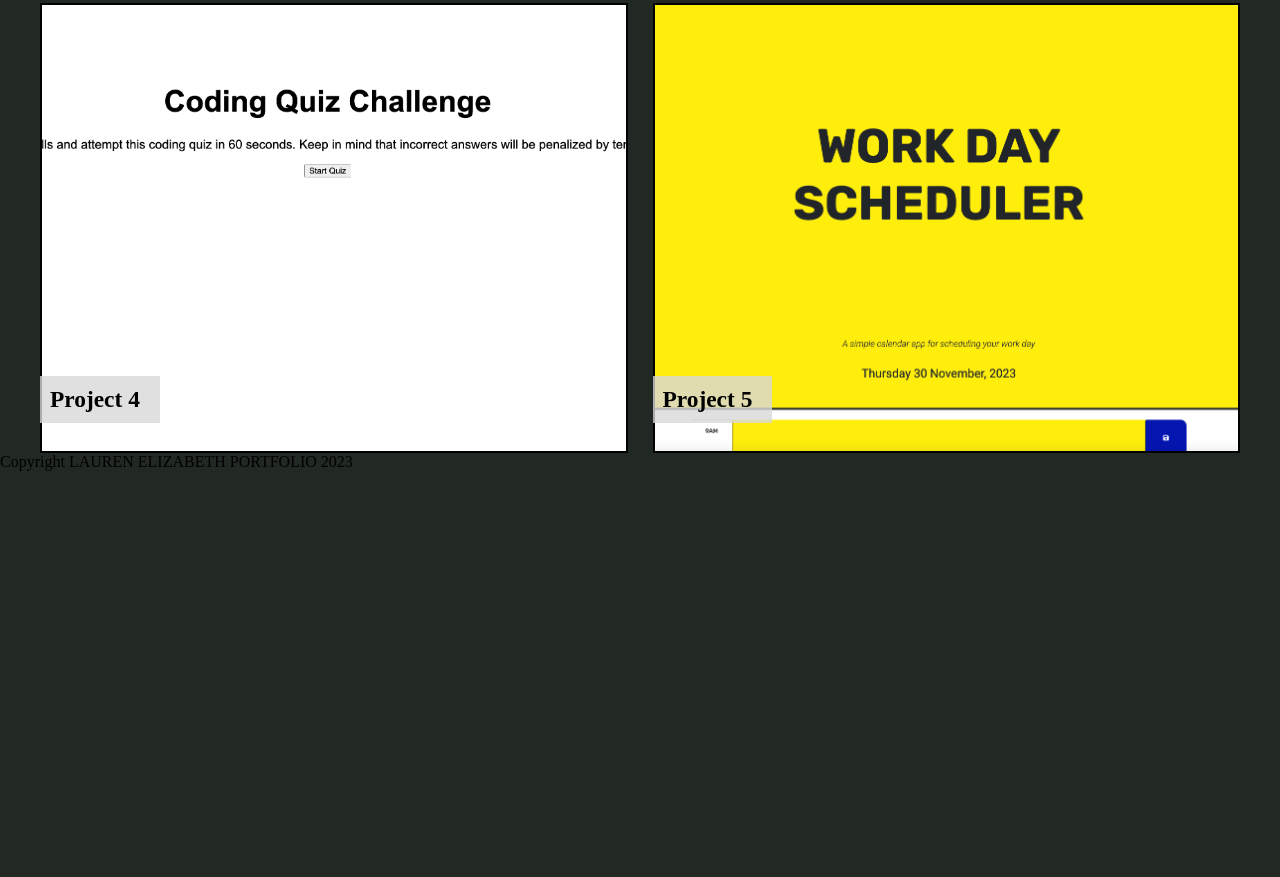
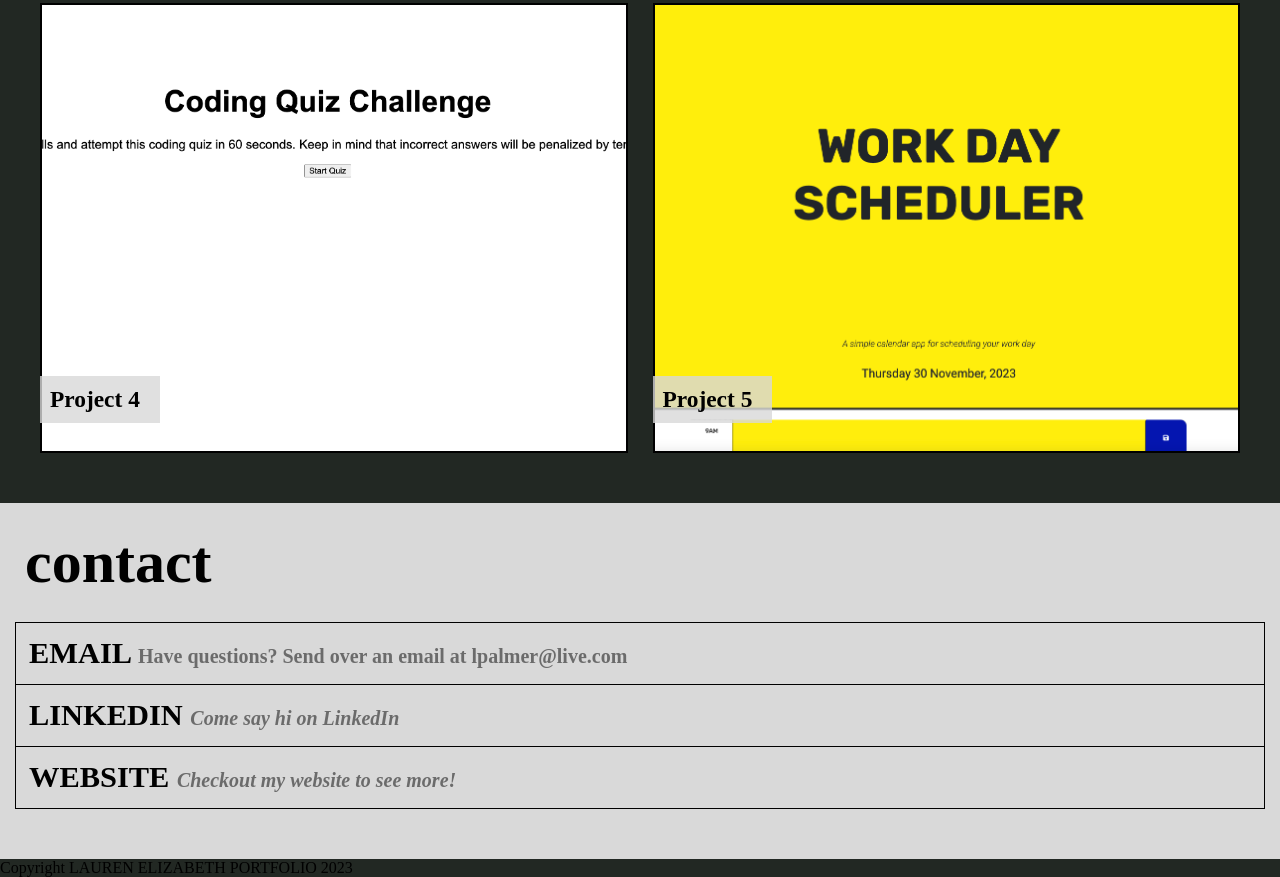
Before and after one commit to lepalmer01/laurenelizabethPortfolio, a plain HTML site: page index.html in a window 1280 px wide. Shown: the part 2341-3218 px from the top of the page. Before the commit the page ends 2812 px from the top, so only its background shows below. Drawn offline with Linux system fonts and the light colour scheme; a web font is replaced by a local one.

Commit message:
added contact section with css styling

```diff
--- a/assets/css/style.css
+++ b/assets/css/style.css
@@ -144,18 +144,73 @@ section.work {
     margin: 40px 0;
 }
 
-/*Phones*/
-@media screen and (max-width: 992px) {
-    .card {
-        width: 100%;
+/* ---CONTACT SECTION STYLING--- */
 
-    }
+.contact-container {
+    background-color: #D9D9D9;
+    width: 100% !important;
+    margin-top: 50px;
+    padding-bottom: 50px;
 }
 
-/*Tablets*/
-@media screen and (max-width: 992px) {
-    .card {
-        width: 100%;
+.contact-container h2 {
+    font-size: 60px;
+    padding: 25px;
 
-    }
 }
+
+.contacts {
+    display: grid;
+    border-left: 1px solid black;
+    border-right: 1px solid black;
+    border-top: 1px solid black;
+    margin-left: 15px;
+    margin-right: 15px;
+    font-size: 26px;
+
+}
+
+#email {
+    border-bottom: 1px solid black;
+    padding: 13px;
+}
+
+#linked-in {
+    border-bottom: 1px solid black;
+    padding: 13px;
+
+}
+
+#website {
+    border-bottom: 1px solid black;
+    padding: 13px;
+}
+
+#email-link {
+    font-size: 20px;
+    list-style-type: none;
+    color: black;
+    opacity: 50%;
+    font-weight: 700;
+}
+
+#linkedin-link {
+    font-size: 20px;
+    list-style-type: none;
+    color: black;
+    opacity: 50%;
+    font-weight: 700;
+    font-style: italic;
+    text-decoration: none;
+
+}
+
+#website-link {
+    font-size: 20px;
+    list-style-type: none;
+    color: black;
+    opacity: 50%;
+    font-weight: 700;
+    font-style: italic;
+    text-decoration: none;
+}
--- a/index.html
+++ b/index.html
@@ -57,7 +57,7 @@
                         <h1> Project 2 </h1>
                     </div>
                     <a href="">
-                        <img src="./assets/images/portfolio.png" alt="Placeholder Project 2">
+                        <img src="./assets/images/portfolio.png" alt="Portfolio Project 2">
                     </a>
                 </figure>
                 <figure>
@@ -65,7 +65,7 @@
                         <h1> Project 3 </h1>
                     </div>
                     <a href="https://lepalmer01.github.io/PasswordGenerator/">
-                        <img src="./assets/images/PasswordGenerator.png" alt="Placeholder Project 3">
+                        <img src="./assets/images/PasswordGenerator.png" alt="Password Generator Project 3">
                     </a>
                 </figure>
                 <figure>
@@ -73,7 +73,7 @@
                         <h1> Project 4 </h1>
                     </div>
                     <a href="https://lepalmer01.github.io/Coding-Quiz/">
-                        <img src="./assets/images/CodingQuiz.png" alt="Placeholder Project 4">
+                        <img src="./assets/images/CodingQuiz.png" alt="Coding Quiz Project 4">
                     </a>
                 </figure>
                 <figure>
@@ -81,12 +81,41 @@
                         <h1> Project 5 </h1>
                     </div>
                     <a href="https://lepalmer01.github.io/Work-Day-Scheduler/" >
-                        <img src="./assets/images/WorkDayScheduler.png" alt="Placeholder Project 5">
+                        <img src="./assets/images/WorkDayScheduler.png" alt="Work Day Scheduler Project 5">
                     </a>
                 </figure>
 
-
-
+            </section>
+            <section class="contact-container">
+                <div>
+                    <h2 id="contact">
+                        contact
+                    </h2>
+                </div>
+                <div class="contacts">
+                    <div>
+                        <h3 id="email">
+                            EMAIL
+                            <a id="email-link"> Have questions? Send over an email at lpalmer@live.com </a>
+                        </h3>
+                        <p>
+                        </p>
+                    </div>
+                    <div>
+                        <h3 id="linked-in">
+                            LINKEDIN
+                            <a href= "https://linkedin.com/in/lauren-palmer-5b30b17a" id="linkedin-link"> Come say hi on LinkedIn </a>
+                        </h3>
+                    </div>
+                    <div>
+                        <h3 id="website">
+                            WEBSITE
+                            <a href= https://lpalmer2c8e.myportfolio.com/" id="website-link"> Checkout my website to see more!</a>
+                        </h3>
+                    </div>
+                </div>
+            </section>
+        </section>
     </main>
 
     <footer>
```
